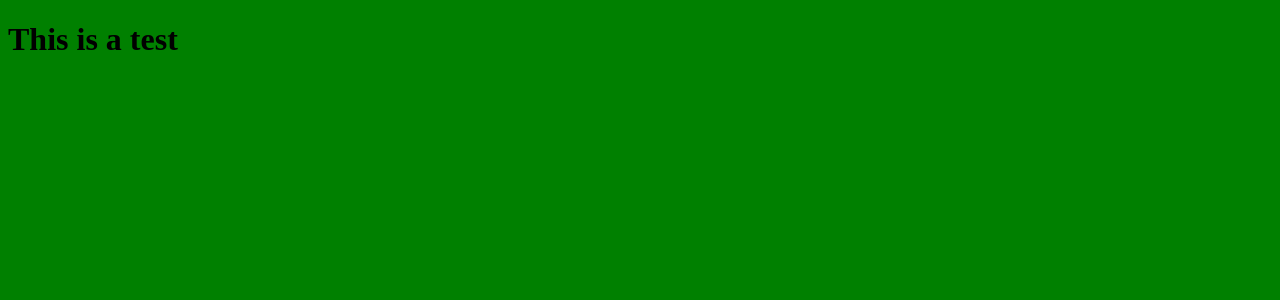
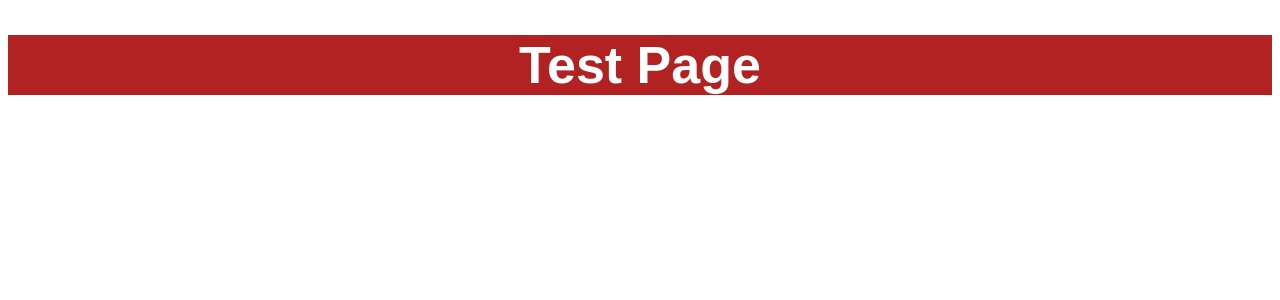
Before and after one commit to trevorsmithdev/ReactFromScratch, a React app: page / in a window 1280 px wide. Shown: the top 300 px of the page. Built offline with nearby package versions, Linux system fonts and the light colour scheme.

Commit message:
style the test page a bit, change h1 text

```diff
--- a/src/root.css
+++ b/src/root.css
@@ -1,3 +1,10 @@
-body {
-  background: green;
+#root {
+  font-family: fantasy;
+  font-size: calc(10px + 2vmin);
 }
+
+h1 {
+  text-align: center;
+  background-color: firebrick;
+  color: #ffffff;
+}
--- a/src/test.jsx
+++ b/src/test.jsx
@@ -1,7 +1,7 @@
 import React from 'react';
 
 const Test = () => {
-  return <h1>This is a test</h1>;
+  return <h1>Test Page</h1>;
 };
 
 export default Test;
```
